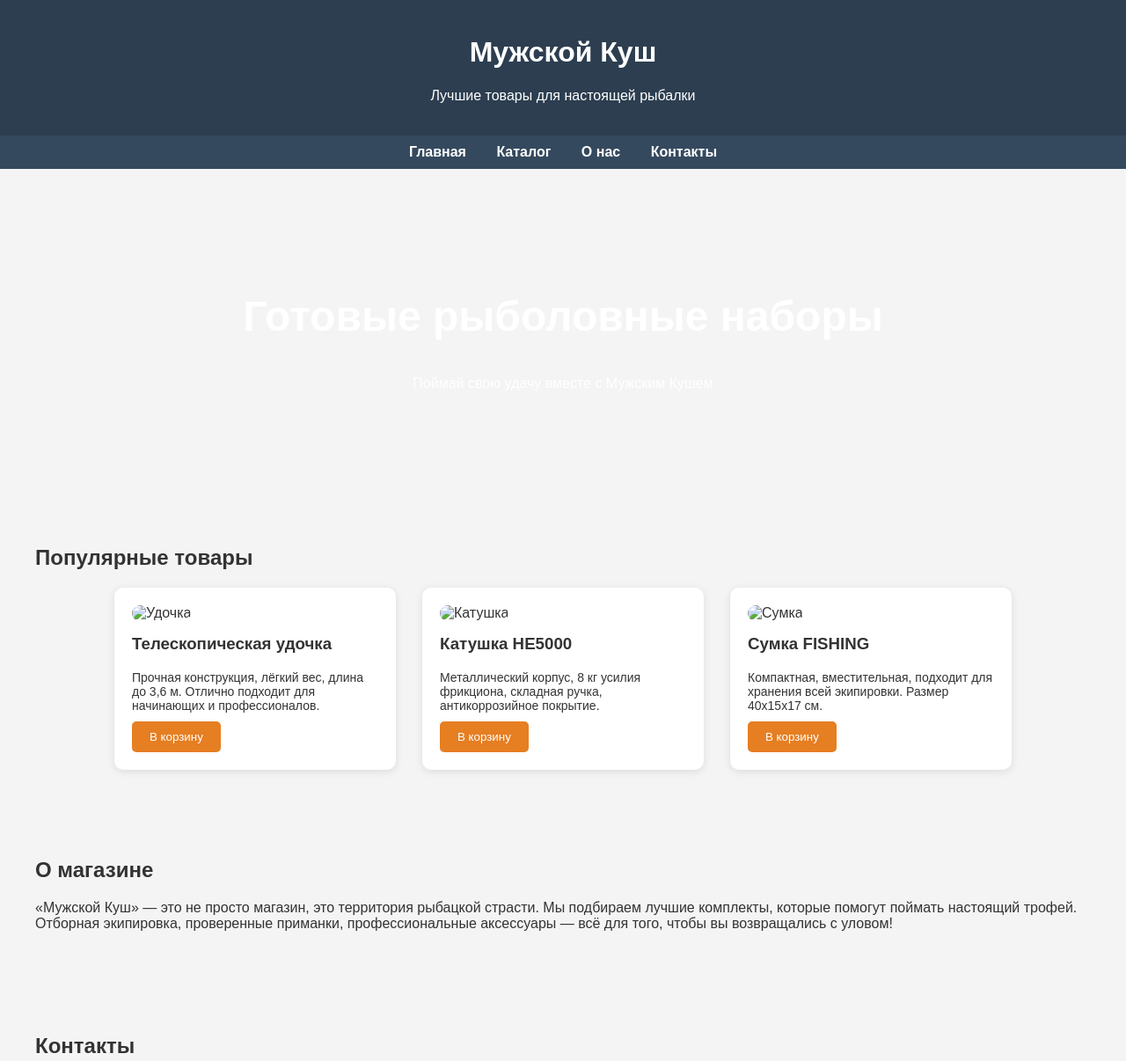
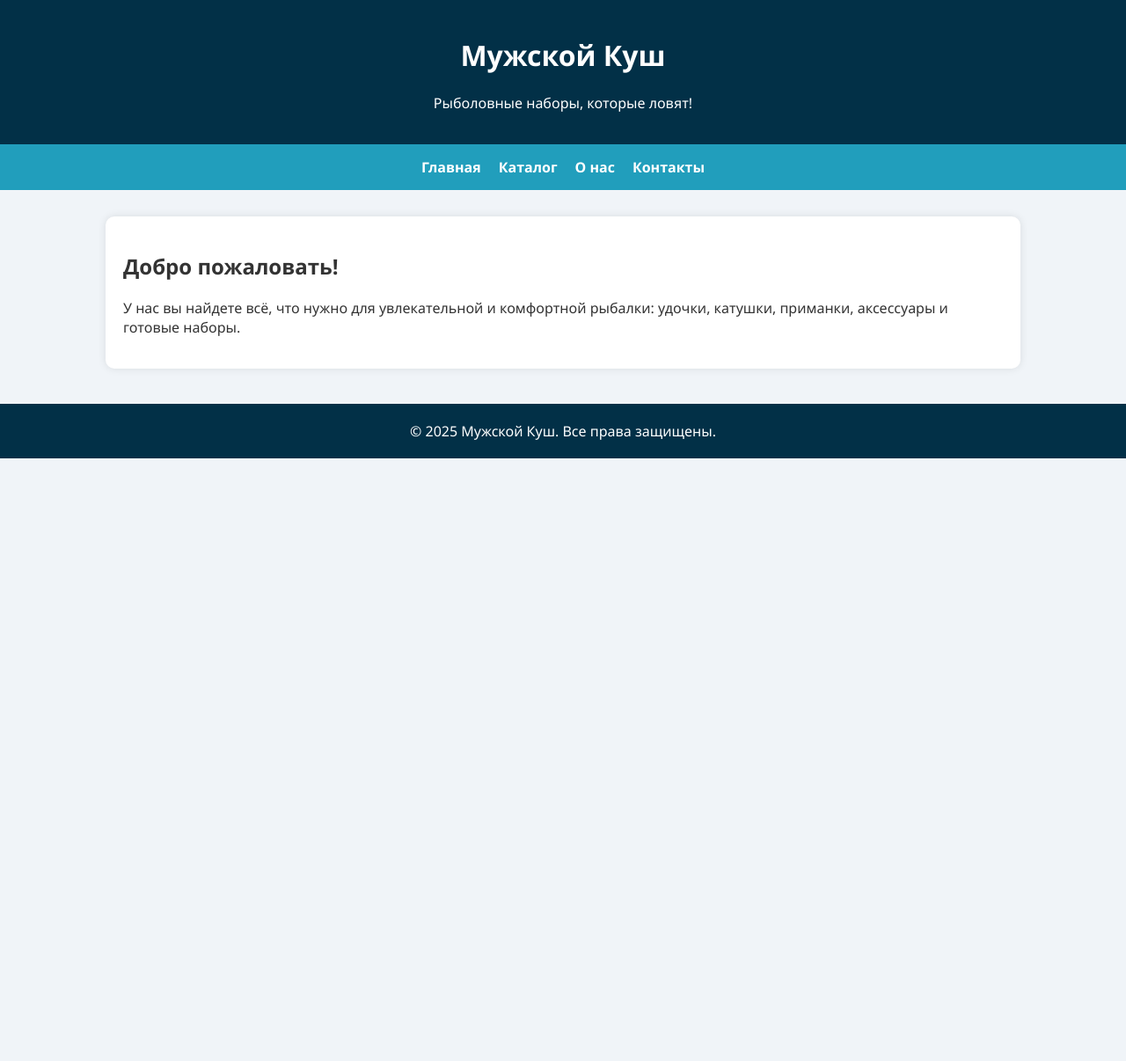
Before and after one commit to 228Niko228/kush-fishing, a plain HTML site: page index.html in a window 1280 px wide. Shown: the top 1206 px of the page at 88% size. After the commit the page ends 800 px from the top, so only its background shows below. Drawn offline with Linux system fonts and the light colour scheme.

Commit message:
Update index.html

```diff
--- a/index.html
+++ b/index.html
@@ -3,81 +3,72 @@
 <head>
   <meta charset="UTF-8">
   <meta name="viewport" content="width=device-width, initial-scale=1.0">
-  <meta name="description" content="Интернет-магазин рыболовных товаров — удочки, катушки, приманки, аксессуары. Доставка по всей России.">
-  <title>Мужской Куш — Рыболовные Товары</title>
+  <title>Магазин рыболовных товаров</title>
   <style>
-    body { font-family: Arial, sans-serif; margin: 0; padding: 0; background: #f4f4f4; color: #333; }
-    header { background: #2c3e50; color: #fff; padding: 20px; text-align: center; }
-    nav { background: #34495e; padding: 10px; text-align: center; }
-    nav a { color: #fff; margin: 0 15px; text-decoration: none; font-weight: bold; }
-    .hero { background: url('fishing-hero.jpg') center/cover no-repeat; padding: 100px 20px; color: #fff; text-align: center; }
-    .hero h1 { font-size: 48px; }
-    .container { padding: 40px 20px; max-width: 1200px; margin: auto; }
-    .products { display: flex; flex-wrap: wrap; gap: 30px; justify-content: center; }
-    .product { background: #fff; padding: 20px; border-radius: 10px; width: 280px; box-shadow: 0 2px 10px rgba(0,0,0,0.1); }
-    .product img { width: 100%; border-radius: 10px; }
-    .product h3 { margin-top: 15px; }
-    .product p { font-size: 14px; margin: 10px 0; }
-    .product button { background: #e67e22; color: #fff; border: none; padding: 10px 20px; border-radius: 5px; cursor: pointer; }
-    footer { background: #2c3e50; color: #fff; text-align: center; padding: 20px; margin-top: 40px; }
+    body {
+      margin: 0;
+      font-family: 'Segoe UI', sans-serif;
+      background-color: #f0f4f8;
+      color: #333;
+    }
+    header {
+      background-color: #023047;
+      color: white;
+      padding: 20px;
+      text-align: center;
+    }
+    nav {
+      background-color: #219ebc;
+      display: flex;
+      justify-content: center;
+      gap: 20px;
+      padding: 15px 0;
+    }
+    nav a {
+      color: white;
+      text-decoration: none;
+      font-weight: bold;
+    }
+    nav a:hover {
+      text-decoration: underline;
+    }
+    main {
+      max-width: 1000px;
+      margin: 30px auto;
+      padding: 20px;
+      background-color: white;
+      border-radius: 10px;
+      box-shadow: 0 0 10px rgba(0,0,0,0.1);
+    }
+    footer {
+      text-align: center;
+      padding: 20px;
+      background-color: #023047;
+      color: white;
+      margin-top: 40px;
+    }
   </style>
 </head>
 <body>
-
   <header>
     <h1>Мужской Куш</h1>
-  <p>Лучшие товары для настоящей рыбалки</p>
+    <p>Рыболовные наборы, которые ловят!</p>
   </header>
 
   <nav>
-  <a href="#">Главная</a>
-  <a href="#products">Каталог</a>
-  <a href="#about">О нас</a>
-  <a href="#contact">Контакты</a>
+    <a href="index.html">Главная</a>
+    <a href="catalog.html">Каталог</a>
+    <a href="about.html">О нас</a>
+    <a href="contacts.html">Контакты</a>
   </nav>
 
-<section class="hero">
-  <h1>Готовые рыболовные наборы</h1>
-  <p>Поймай свою удачу вместе с Мужским Кушем</p>
-</section>
-
-<section class="container" id="products">
-  <h2>Популярные товары</h2>
-  <div class="products">
-    <div class="product">
-      <img src="rod.jpg" alt="Удочка">
-      <h3>Телескопическая удочка</h3>
-      <p>Прочная конструкция, лёгкий вес, длина до 3,6 м. Отлично подходит для начинающих и профессионалов.</p>
-      <button>В корзину</button>
-    </div>
-    <div class="product">
-      <img src="reel.jpg" alt="Катушка">
-      <h3>Катушка HE5000</h3>
-      <p>Металлический корпус, 8 кг усилия фрикциона, складная ручка, антикоррозийное покрытие.</p>
-      <button>В корзину</button>
-    </div>
-    <div class="product">
-      <img src="bag.jpg" alt="Сумка">
-      <h3>Сумка FISHING</h3>
-      <p>Компактная, вместительная, подходит для хранения всей экипировки. Размер 40х15х17 см.</p>
-      <button>В корзину</button>
-    </div>
-  </div>
-</section>
-
-<section class="container" id="about">
-  <h2>О магазине</h2>
-  <p>«Мужской Куш» — это не просто магазин, это территория рыбацкой страсти. Мы подбираем лучшие комплекты, которые помогут поймать настоящий трофей. Отборная экипировка, проверенные приманки, профессиональные аксессуары — всё для того, чтобы вы возвращались с уловом!</p>
-</section>
-
-<section class="container" id="contact">
-  <h2>Контакты</h2>
-  <p>Email: support@kushfish.ru<br>Телефон: +7 (900) 123-45-67<br>Адрес: Санкт-Петербург, Рыбацкая улица, 12</p>
-</section>
+  <main>
+    <h2>Добро пожаловать!</h2>
+    <p>У нас вы найдете всё, что нужно для увлекательной и комфортной рыбалки: удочки, катушки, приманки, аксессуары и готовые наборы.</p>
+  </main>
 
   <footer>
     &copy; 2025 Мужской Куш. Все права защищены.
   </footer>
-
 </body>
 </html>
```
Lines whose indentation alone changed are shown as unchanged.
